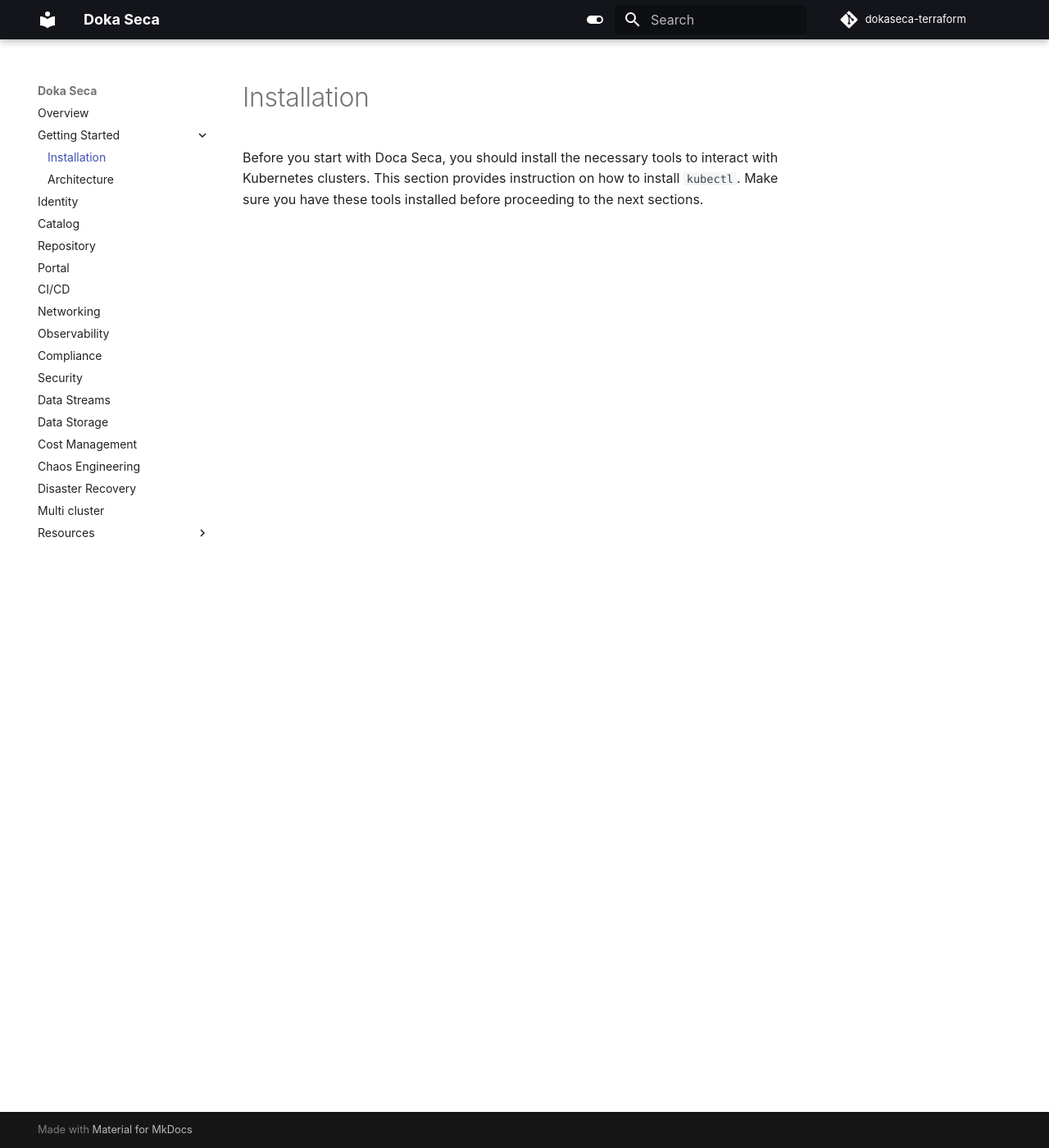
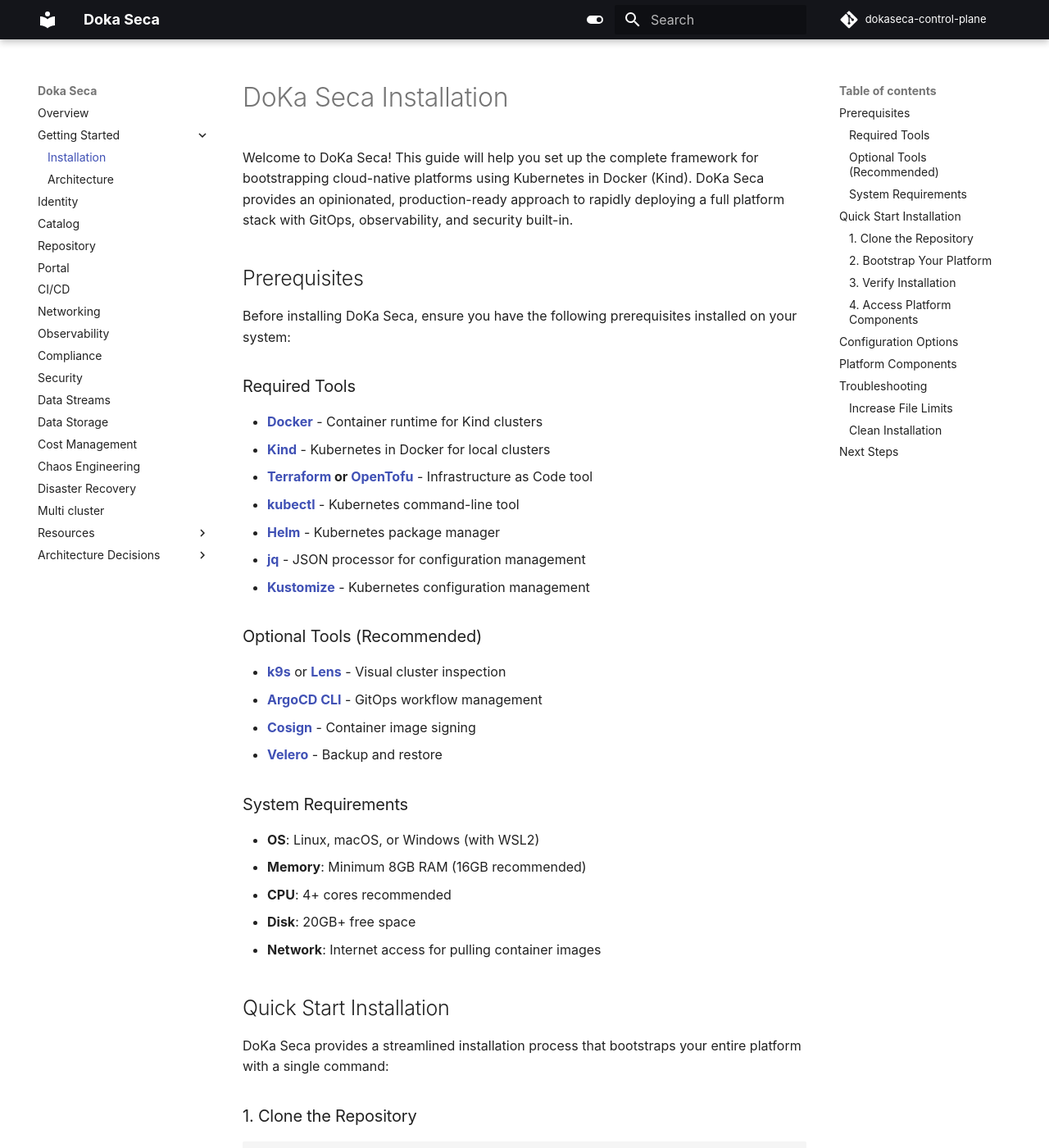
Before and after one commit to thatmlopsguy/dokaseca-control-plane, an MkDocs documentation site: the page built from docs/getting_started/install.md, in a window 1280 px wide and 1400 px high. Shown: the whole window at 82% size. Built offline with MkDocs 1.6.1 and Material for MkDocs 9.7.7, drawn with Linux system fonts in a browser that asks for light colours; comment, search, counter and statistics services are not loaded; some of the changed text lies outside the part shown.

Commit message:
docs: update installation guide and mkdocs configuration for DoKa Seca

````diff
--- a/docs/getting_started/install.md
+++ b/docs/getting_started/install.md
@@ -1,5 +1,147 @@
-# Installation
+# DoKa Seca Installation
 
-Before you start with Doca Seca, you should install the necessary tools to interact with Kubernetes clusters.
-This section provides instruction on how to install `kubectl`.
-Make sure you have these tools installed before proceeding to the next sections.
+Welcome to DoKa Seca! This guide will help you set up the complete framework for bootstrapping cloud-native platforms using Kubernetes in Docker (Kind). DoKa Seca provides an opinionated, production-ready approach to rapidly deploying a full platform stack with GitOps, observability, and security built-in.
+
+## Prerequisites
+
+Before installing DoKa Seca, ensure you have the following prerequisites installed on your system:
+
+### Required Tools
+
+* **[Docker](https://www.docker.com/)** - Container runtime for Kind clusters
+* **[Kind](https://kind.sigs.k8s.io/docs/user/quick-start/)** - Kubernetes in Docker for local clusters
+* **[Terraform](https://www.terraform.io/) or [OpenTofu](https://opentofu.org/)** - Infrastructure as Code tool
+* **[kubectl](https://kubernetes.io/docs/tasks/tools/)** - Kubernetes command-line tool
+* **[Helm](https://helm.sh/docs/intro/install/)** - Kubernetes package manager
+* **[jq](https://jqlang.github.io/jq/)** - JSON processor for configuration management
+* **[Kustomize](https://kustomize.io/)** - Kubernetes configuration management
+
+### Optional Tools (Recommended)
+
+* **[k9s](https://k9scli.io/)** or **[Lens](https://k8slens.dev/)** - Visual cluster inspection
+* **[ArgoCD CLI](https://argo-cd.readthedocs.io/en/stable/cli_installation/)** - GitOps workflow management
+* **[Cosign](https://github.com/sigstore/cosign)** - Container image signing
+* **[Velero](https://github.com/vmware-tanzu/velero)** - Backup and restore
+
+### System Requirements
+
+* **OS**: Linux, macOS, or Windows (with WSL2)
+* **Memory**: Minimum 8GB RAM (16GB recommended)
+* **CPU**: 4+ cores recommended
+* **Disk**: 20GB+ free space
+* **Network**: Internet access for pulling container images
+
+## Quick Start Installation
+
+DoKa Seca provides a streamlined installation process that bootstraps your entire platform with a single command:
+
+### 1. Clone the Repository
+
+```bash
+git clone https://github.com/thatmlopsguy/dokaseca-control-plane.git
+cd dokaseca-control-plane
+```
+
+### 2. Bootstrap Your Platform
+
+Create a Kind cluster with the complete DoKa Seca platform stack:
+
+```bash
+./scripts/terraform.sh control-plane dev apply
+```
+
+This command will:
+
+* Create a Kind cluster named `control-plane-dev`
+* Install the core platform components
+* Configure GitOps workflows with ArgoCD (if enabled)
+* Set up observability stack
+* Apply security policies
+
+### 3. Verify Installation
+
+Check that your cluster is running:
+
+```bash
+kind get clusters
+# Output: control-plane-dev
+
+kubectl cluster-info
+kubectl get nodes
+```
+
+### 4. Access Platform Components
+
+If GitOps is enabled (`enable_gitops_bridge = true` in terraform.tfvars), you can access various platform components:
+
+```bash
+# Get ArgoCD admin password
+./scripts/argocd-password.sh
+
+# Port-forward to access ArgoCD UI
+kubectl port-forward svc/argocd-server -n argocd 8080:443
+# Access: https://localhost:8080
+```
+
+## Configuration Options
+
+DoKa Seca supports various configuration options through `terraform.tfvars`:
+
+```hcl
+# Enable GitOps workflow
+enable_gitops_bridge = true
+
+# Configure cluster settings
+cluster_name = "control-plane-dev"
+environment = "dev"
+
+# Enable specific addons
+enable_argo_cd = true
+enable_victoria_metrics_k8s_stack = true
+enable_vault = false
+# ... additional addon configurations
+```
+
+## Platform Components
+
+Once installed, DoKa Seca provides:
+
+* **GitOps**: ArgoCD for declarative application deployment
+* **Observability**: Victoria Metrics stack for monitoring and alerting
+* **Security**: Pod Security Standards and admission controllers
+* **Networking**: Ingress controllers and service mesh (optional)
+* **Storage**: Persistent volume management
+* **Backup**: Velero for disaster recovery (optional)
+
+## Troubleshooting
+
+### Increase File Limits
+
+If you encounter "too many open files" errors:
+
+```bash
+sudo sysctl fs.inotify.max_user_watches=1048576
+sudo sysctl fs.inotify.max_user_instances=8192
+```
+
+### Clean Installation
+
+To completely remove and reinstall:
+
+```bash
+./scripts/terraform.sh control-plane dev destroy
+# Wait for cleanup to complete
+./scripts/terraform.sh control-plane dev apply
+```
+
+## Next Steps
+
+After installation:
+
+1. **Explore the Platform**: Check the [Architecture](architecture.md) guide
+2. **Deploy Applications**: Learn about the [Catalog](../catalog.md)
+3. **Configure GitOps**: Set up your [Repository](../repository.md) workflows
+4. **Monitor**: Access [Observability](../observability.md) dashboards
+5. **Secure**: Review [Security](../security.md) policies
+
+For more detailed configuration and usage, continue to the [Architecture](architecture.md) section.
--- a/mkdocs.yaml
+++ b/mkdocs.yaml
@@ -1,9 +1,9 @@
 site_name: Doka Seca
-site_description: A kubernetes homelab to test some applications
+site_description: A comprehensive framework for bootstrapping cloud-native platforms using Kubernetes in Docker (Kind)
 
 # Repository
-repo_url: https://github.com/thatmlopsguy/dokaseca-terraform
-repo_name: dokaseca-terraform
+repo_url: https://github.com/thatmlopsguy/dokaseca-control-plane
+repo_name: dokaseca-control-plane
 
 # Navigation
 nav:
@@ -33,6 +33,9 @@
     - Release Notes: releases.md
     - Roadmap: roadmap.md
     - References: references.md
+  - Architecture Decisions:
+    - Overview: adr/index.md
+    - Use ADRs: adr/001-use-architecture-decision-records.md
 
 # Configuration
 theme:
````
